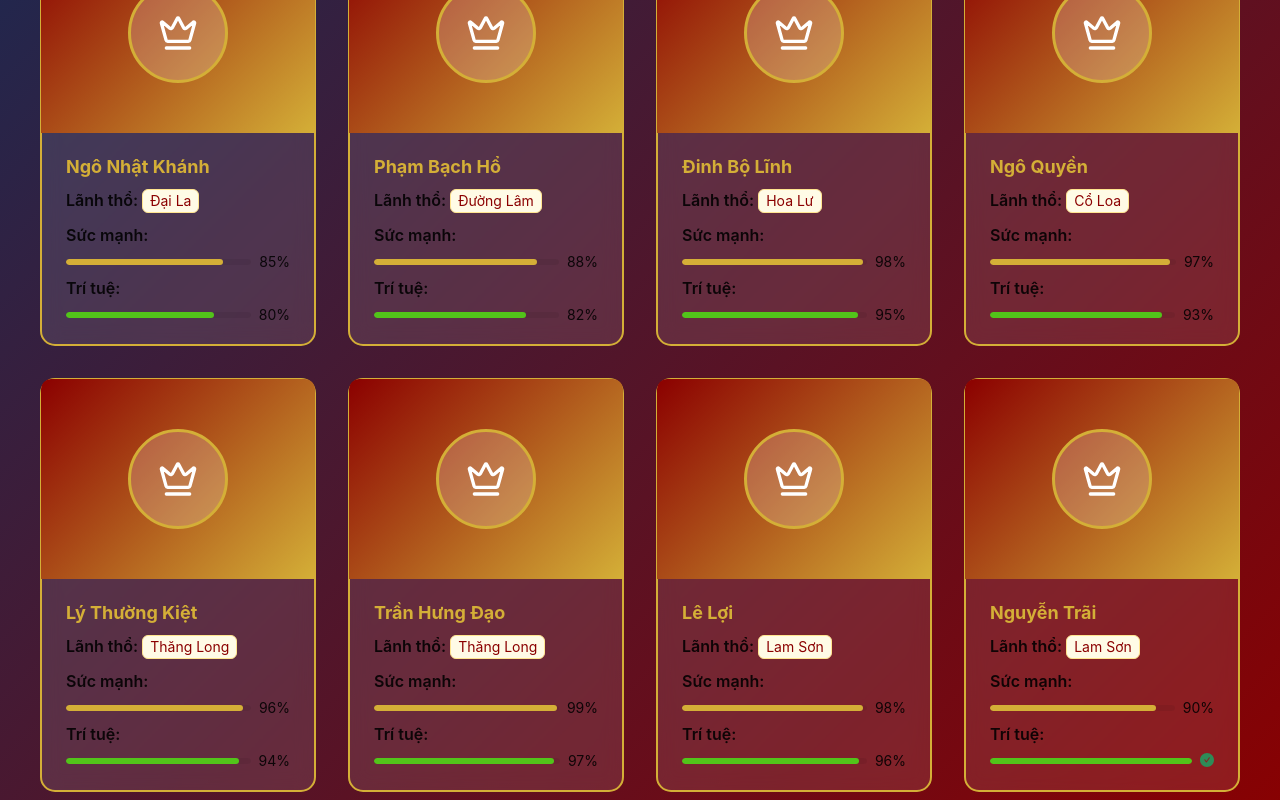
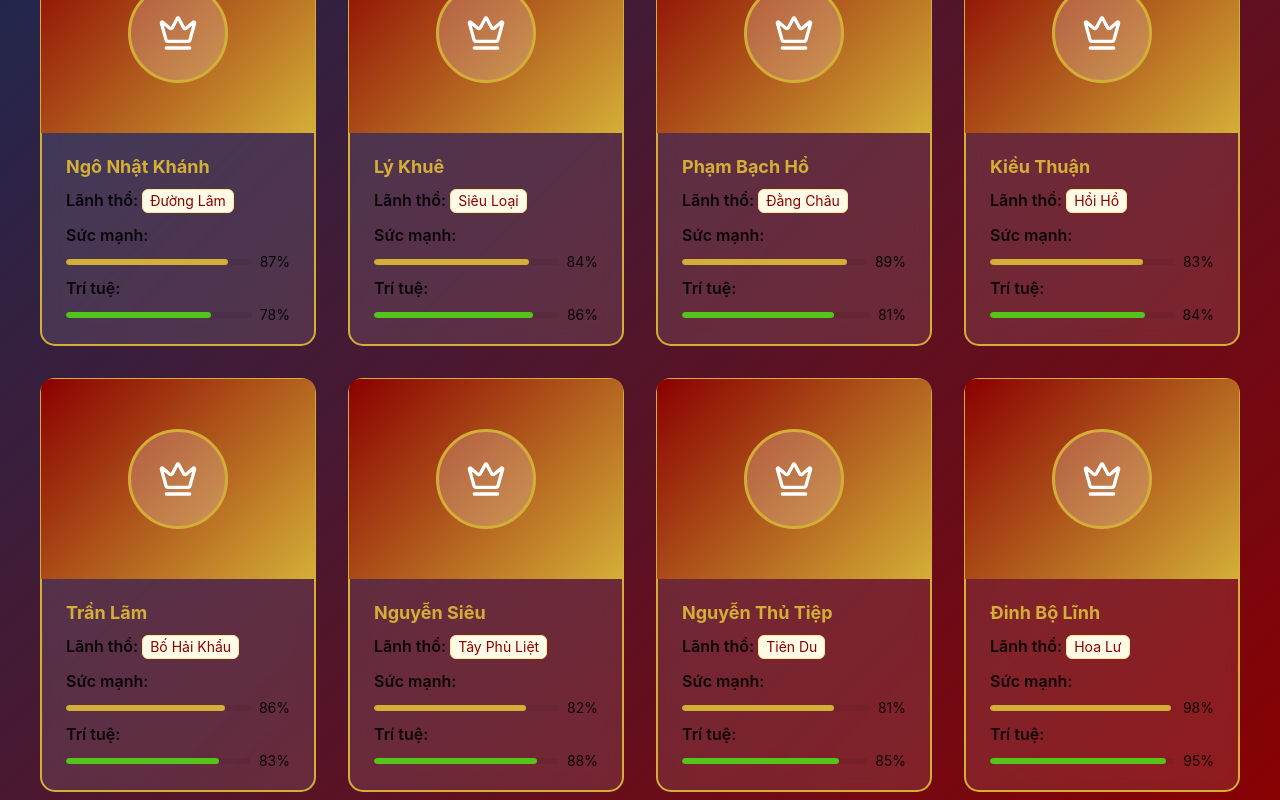
Before and after one commit to phamquan-it/game_suquan, a Next.js app: page / in a window 1280 px wide. Shown: the part 2160-2960 px from the top of the page. Built offline with nearby package versions, Linux system fonts and the light colour scheme; what @ant-design/nextjs-registry would draw is missing.

Commit message:
add logo

```diff
--- a/src/app/admin/quests/components/QuestManagement.tsx
+++ b/src/app/admin/quests/components/QuestManagement.tsx
@@ -48,6 +48,7 @@ const { Panel } = Collapse;
 
 // Category icons and colors
 const categoryConfig: Record<QuestCategory, { icon: React.ReactNode; color: string; label: string }> = {
+  main: { icon: <TrophyOutlined />, color: '#FF8C00', label: 'Chính' },
   daily: { icon: <ClockCircleOutlined />, color: '#2E8B57', label: 'Hàng ngày' },
   weekly: { icon: <StarOutlined />, color: '#FF8C00', label: 'Hàng tuần' },
   alliance: { icon: <TeamOutlined />, color: '#1E90FF', label: 'Liên minh' },
@@ -120,6 +121,7 @@ const QuestManagement: React.FC<QuestManagementProps> = ({ onSelectQuest }) => {
       weekly: 0,
       alliance: 0,
       event: 0,
+      main: 0
     };
     quests.forEach(q => {
       byCategory[q.category] = (byCategory[q.category] || 0) + 1;
--- a/src/app/admin/quests/hooks/useQuest.ts
+++ b/src/app/admin/quests/hooks/useQuest.ts
@@ -8,7 +8,7 @@ import { supabase } from '@/utils/supabase/client';
 // ==============================
 
 export type QuestStatus = 'active' | 'inactive';
-export type QuestCategory = 'daily' | 'weekly' | 'alliance' | 'event';
+export type QuestCategory = 'daily' | 'weekly' | 'alliance' | 'event' | 'main';
 export type QuestDifficulty = 'easy' | 'medium' | 'hard' | 'expert';
 export type QuestType =
   | 'login'
--- a/src/app/layout.tsx
+++ b/src/app/layout.tsx
@@ -16,8 +16,84 @@ const geistMono = Geist_Mono({
 });
 
 export const metadata: Metadata = {
-    title: "12 sứ quân",
-    description: "Generated by create next app",
+  title: "12 Sứ Quân - Thời Kỳ Loạn Lạc Việt Nam Thế Kỷ X",
+  description:
+    "Tìm hiểu về thời kỳ 12 sứ quân (944-968) trong lịch sử Việt Nam: danh sách các sứ quân, lãnh địa, nguyên nhân, diễn biến và ý nghĩa lịch sử.",
+  keywords: [
+    "12 sứ quân",
+    "loạn 12 sứ quân",
+    "thời kỳ 12 sứ quân",
+    "Đinh Bộ Lĩnh",
+    "dẹp loạn 12 sứ quân",
+    "lịch sử Việt Nam thế kỷ X",
+    "các sứ quân",
+    "sử Việt",
+  ],
+  authors: [{ name: "Mr.Quan" }], // bỏ url
+  creator: "12 su quan team",
+  publisher: "12 su quan",
+  robots: {
+    index: true,
+    follow: true,
+    nocache: false,
+    googleBot: {
+      index: true,
+      follow: true,
+      noimageindex: false,
+      "max-video-preview": -1,
+      "max-image-preview": "large",
+      "max-snippet": -1,
+    },
+  },
+  openGraph: {
+    title: "12 Sứ Quân - Thời Kỳ Loạn Lạc Và Thống Nhất Đất Nước",
+    description:
+      "Khám phá giai đoạn lịch sử đầy biến động với 12 cát cứ quân phiệt trước khi được Đinh Bộ Lĩnh thống nhất lập nên nhà Đinh.",
+    // url: "https://yourdomain.com/12-su-quan", // comment lại
+    siteName: "Lịch Sử Việt Nam",
+    // images: [ // comment nếu chưa có ảnh
+    //   {
+    //     url: "https://yourdomain.com/og-image.jpg",
+    //     width: 1200,
+    //     height: 630,
+    //     alt: "Bản đồ 12 sứ quân Việt Nam",
+    //   },
+    // ],
+    locale: "vi_VN",
+    type: "website",
+  },
+  twitter: {
+    card: "summary_large_image",
+    title: "12 Sứ Quân - Lịch sử Việt Nam thế kỷ X",
+    description:
+      "Danh sách 12 sứ quân, lãnh địa, nguyên nhân và kết quả của thời kỳ loạn lạc này.",
+    // images: ["https://yourdomain.com/twitter-image.jpg"], // comment lại
+    // creator: "@your_twitter_handle", // comment lại
+  },
+  icons: {
+    icon: "/icon.png", // đơn giản hơn, chỉ cần đường dẫn
+    // Hoặc nếu muốn dùng array thì comment lại:
+    // icon: [
+    //   { url: "/favicon.ico", sizes: "any" },
+    //   { url: "/icon?<generated>", type: "image/png", sizes: "32x32" },
+    // ],
+    // apple: [
+    //   { url: "/apple-icon?<generated>", sizes: "180x180", type: "image/png" },
+    // ],
+  },
+  // manifest: "/site.webmanifest", // comment lại nếu chưa có
+  // verification: { // comment lại nếu chưa có mã xác thực
+  //   google: "your-google-verification-code",
+  //   yandex: "your-yandex-verification-code",
+  // },
+  // alternates: { // comment lại nếu chưa có trang đa ngôn ngữ
+  //   canonical: "https://yourdomain.com/12-su-quan",
+  //   languages: {
+  //     "vi-VN": "https://yourdomain.com/vi/12-su-quan",
+  //     "en-US": "https://yourdomain.com/en/12-su-quan",
+  //   },
+  // },
+  category: "history",
 };
 
 export default function RootLayout({
--- a/src/components/home/CharactersSection.tsx
+++ b/src/components/home/CharactersSection.tsx
@@ -5,20 +5,19 @@ import { Crown } from "lucide-react";
 import { motion } from "framer-motion";
 
 const { Title, Text } = Typography;
-
 const charactersData = [
-    { name: 'Ngô Xương Xí', power: 95, intelligence: 88, territory: 'Bình Kiều' },
-    { name: 'Đỗ Cảnh Thạc', power: 92, intelligence: 85, territory: 'Đỗ Động' },
-    { name: 'Kiều Công Hãn', power: 89, intelligence: 90, territory: 'Phong Châu' },
-    { name: 'Nguyễn Khoan', power: 87, intelligence: 86, territory: 'Tam Đái' },
-    { name: 'Ngô Nhật Khánh', power: 85, intelligence: 80, territory: 'Đại La' },
-    { name: 'Phạm Bạch Hổ', power: 88, intelligence: 82, territory: 'Đường Lâm' },
-    { name: 'Đinh Bộ Lĩnh', power: 98, intelligence: 95, territory: 'Hoa Lư' },
-    { name: 'Ngô Quyền', power: 97, intelligence: 93, territory: 'Cổ Loa' },
-    { name: 'Lý Thường Kiệt', power: 96, intelligence: 94, territory: 'Thăng Long' },
-    { name: 'Trần Hưng Đạo', power: 99, intelligence: 97, territory: 'Thăng Long' },
-    { name: 'Lê Lợi', power: 98, intelligence: 96, territory: 'Lam Sơn' },
-    { name: 'Nguyễn Trãi', power: 90, intelligence: 100, territory: 'Lam Sơn' },
+  { name: 'Ngô Xương Xí', power: 88, intelligence: 82, territory: 'Bình Kiều' },
+  { name: 'Đỗ Cảnh Thạc', power: 90, intelligence: 85, territory: 'Đỗ Động' },
+  { name: 'Kiều Công Hãn', power: 86, intelligence: 88, territory: 'Phong Châu' },
+  { name: 'Nguyễn Khoan', power: 85, intelligence: 80, territory: 'Tam Đái' },
+  { name: 'Ngô Nhật Khánh', power: 87, intelligence: 78, territory: 'Đường Lâm' }, // Đường Lâm (Sơn Tây)
+  { name: 'Lý Khuê', power: 84, intelligence: 86, territory: 'Siêu Loại' },
+  { name: 'Phạm Bạch Hổ', power: 89, intelligence: 81, territory: 'Đằng Châu' },
+  { name: 'Kiều Thuận', power: 83, intelligence: 84, territory: 'Hồi Hồ' },
+  { name: 'Trần Lãm', power: 86, intelligence: 83, territory: 'Bố Hải Khẩu' },
+  { name: 'Nguyễn Siêu', power: 82, intelligence: 88, territory: 'Tây Phù Liệt' },
+  { name: 'Nguyễn Thủ Tiệp', power: 81, intelligence: 85, territory: 'Tiên Du' },
+  { name: 'Đinh Bộ Lĩnh', power: 98, intelligence: 95, territory: 'Hoa Lư' }, // Người dẹp loạn 12 sứ quân
 ];
 
 export default function CharactersSection() {
```
Also changed, not shown: public/icon.png (added).
